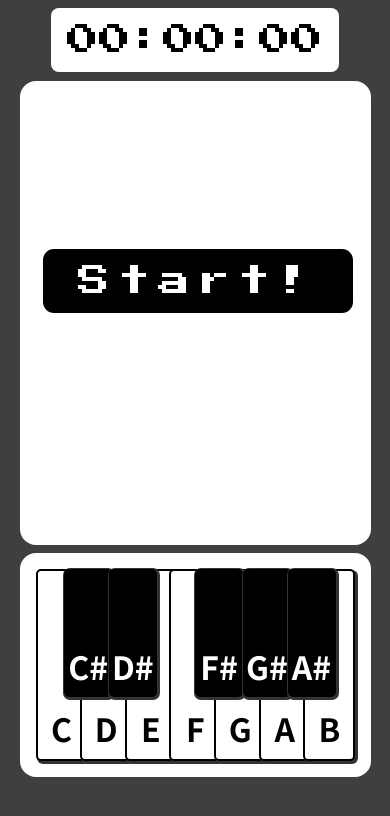
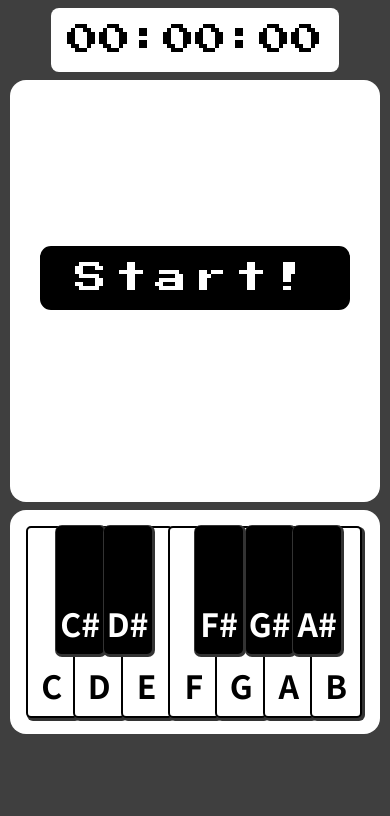
Before and after one commit to goldenglobe13/piano-practice, a React (Create React App) app: page / in a window 390 px wide. Shown: the top 816 px of the page. Built offline with nearby package versions, Linux system fonts and the light colour scheme.

Commit message:
Responsive design

```diff
--- a/src/App.js
+++ b/src/App.js
@@ -1,4 +1,4 @@
-import { Fragment, useEffect, useRef, useState } from "react";
+import { useEffect, useState } from "react";
 import NoteSheet from "./components/NoteSheet";
 import Midi from "./components/Midi";
 import Timer from "./components/Timer";
--- a/src/components/Key.js
+++ b/src/components/Key.js
@@ -1,4 +1,4 @@
-import { Fragment, useCallback, useEffect, useMemo } from "react";
+import { Fragment, useEffect } from "react";
 
 const keyboardList = [
   { note: "c", add: 0, keyCode: 65 },
--- a/src/components/Midi.js
+++ b/src/components/Midi.js
@@ -49,6 +49,8 @@ const Midi = (props) => {
       case 128:
         noteOff(note);
         break;
+      default:
+        break;
     }
   };
   if (navigator.requestMIDIAccess) {
--- a/src/components/NoteSheet.css
+++ b/src/components/NoteSheet.css
@@ -74,7 +74,7 @@ button.key {
   color: #000;
   display: flex;
   justify-content: center;
-  align-items: end;
+  align-items: flex-end;
 }
 button.black-key.key {
   font-size: 2rem;
@@ -582,11 +582,13 @@ ion-icon {
 
 @media screen and (max-width: 450px) {
   .big-container {
-    max-width: 90vw;
-    --width-custom: 90vw;
+    max-width: 95vw;
+    --width-custom: 95vw;
+    height: 50vh;
+    --height-custom: 50vh;
   }
   .roll-container {
-    max-width: 90%;
+    max-width: 95%;
   }
   .keys-container {
     max-width: 100%;
@@ -600,11 +602,11 @@ ion-icon {
   }
 
   .third {
-    left: 115%;
+    left: 125%;
   }
 
   .fourth {
-    left: 160%;
+    left: 165%;
   }
 
   .wrong {
@@ -620,11 +622,11 @@ ion-icon {
   }
 
   .rotate.third {
-    left: 120%;
+    left: 130%;
   }
 
   .rotate.fourth {
-    left: 160%;
+    left: 170%;
   }
 
   .rotate.wrong {
```
